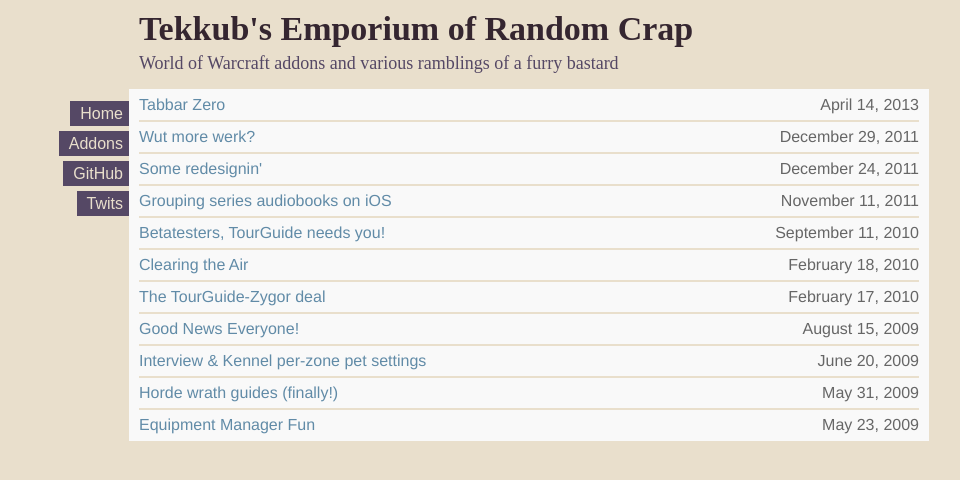
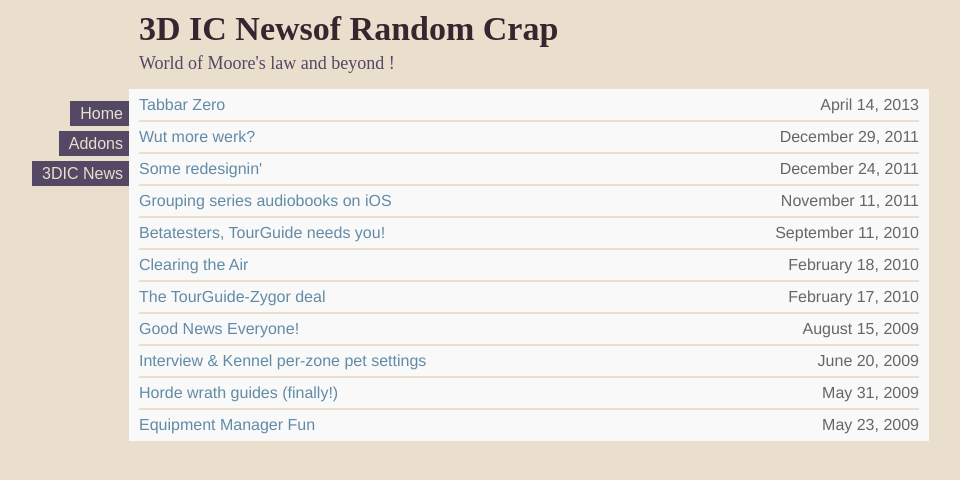
Before and after one commit to 3DICtech/3DICnews.github.io, a Jekyll site: the page built from index.markdown, in a window 1280 px wide. Shown: the top 480 px of the page, without its empty margins (111-1071 px from the left). Built offline with Jekyll 4.4.1, drawn with Linux system fonts in a browser that asks for light colours; nearby versions of some CDN libraries; some web fonts are replaced; Markdown is read by kramdown in place of the engine named in the settings; comment, search, counter and statistics services are not loaded.

Commit message:
no message

```diff
--- a/_layouts/default.html
+++ b/_layouts/default.html
@@ -21,16 +21,15 @@
 <body>
 <div class="content">
   <header>
-    <h1>Tekkub's Emporium of Random Crap</h1>
-    <h2>World of Warcraft addons and various ramblings of a furry bastard</h2>
+    <h1>3D IC Newsof Random Crap</h1>
+    <h2>World of  Moore's law and beyond !</h2>
   </header>
 
   <nav>
     <ul class="links">
       <li><a href="/">Home</a></li>
       <li><a href="/addons.html">Addons</a></li>
-      <li><a href="https://github.com/tekkub">GitHub</a></li>
-      <li><a href="https://twitter.com/tekkub">Twits</a></li>
+      <li><a href="http://news.3dic.ac">3DIC News</a></li>
     </ul>
   </nav>
 
```
Also changed, not shown: index.md (+2 -10 lines).
